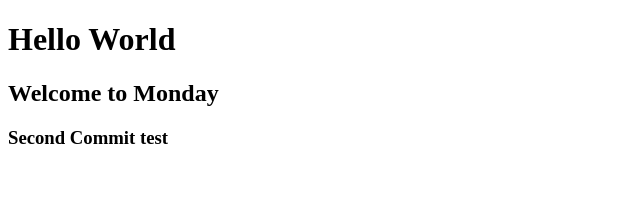
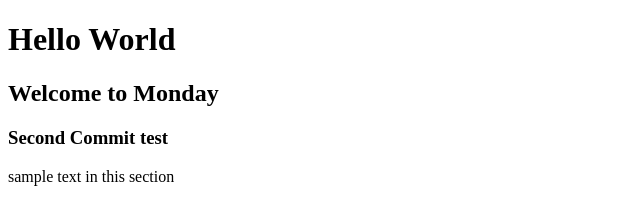
Before and after one commit to kcc2808/web, a plain HTML site: page index.html in a window 1280 px wide. Shown: the whole page, without its empty margins (0-640 px from the left). Drawn offline with Linux system fonts and the light colour scheme.

Commit message:
Third Commit - Subject
Additional details about the changes

Low-level information 1
Low-level information 2

```diff
--- a/index.html
+++ b/index.html
@@ -10,5 +10,6 @@
     <h1>Hello World</h1>
     <h2>Welcome to Monday</h2>
     <h3>Second Commit test</h3>
+    <p> sample text in this section</p>
 </body>
 </html>
```
